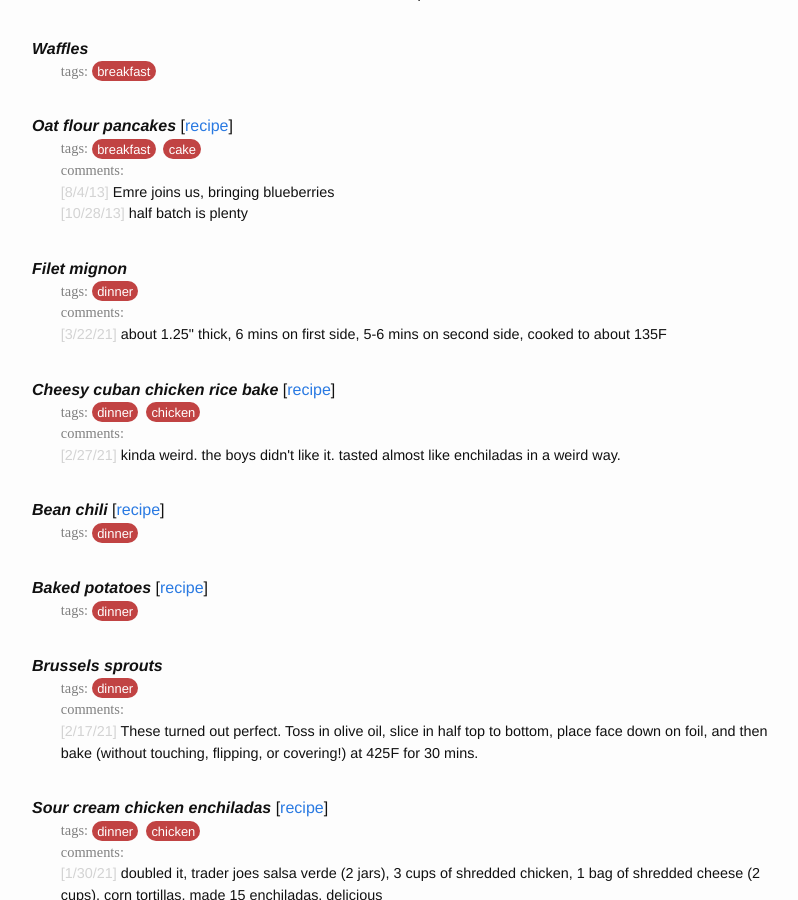
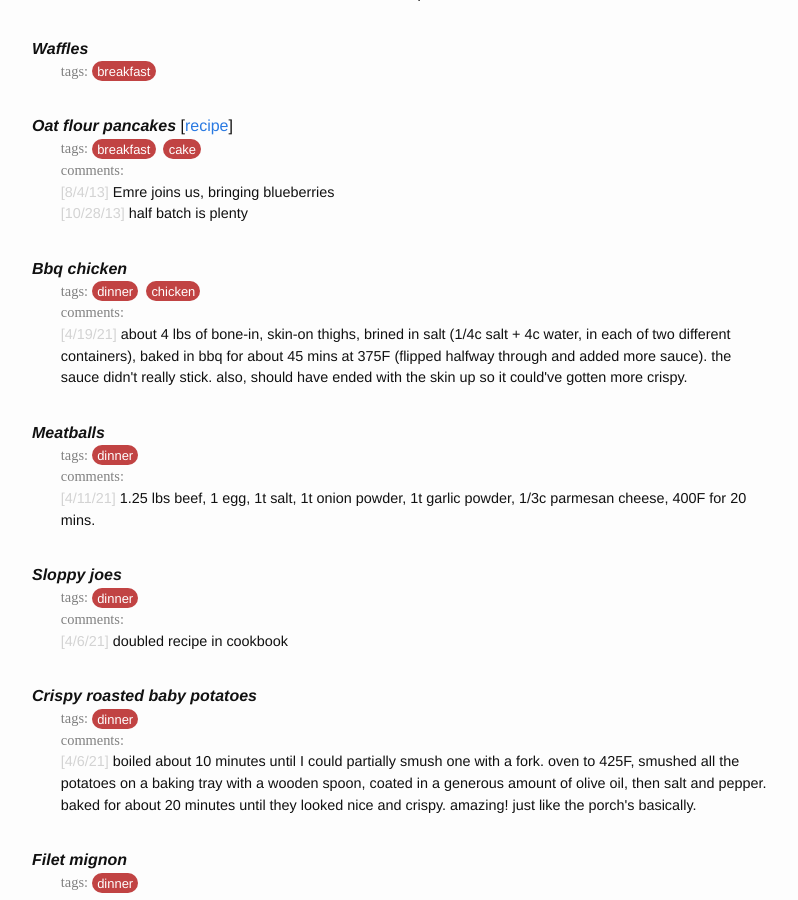
Before and after one commit to mobeets/recipes, a Jekyll site: the page built from index.html, in a window 1280 px wide and 900 px high, scrolled down 4056 px. Shown: the whole window, without its empty margins (238-1036 px from the left). Built offline with Jekyll 4.4.1, drawn with Linux system fonts in a browser that asks for light colours; nearby versions of some CDN libraries; library files that are not in the unit come from our copies; some of the changed text lies outside the part shown.

Commit message:
data update

```diff
--- a/_data/recipes.yml
+++ b/_data/recipes.yml
@@ -283,12 +283,57 @@
   - date: "10/28/13"
     comment: "half batch is plenty"
 - count: 1
+  index: 188
+  nickname: ""
+  name: "bbq chicken"
+  tags:
+  - "dinner"
+  - "chicken"
+  last_suggested_date: '2016-01-01'
+  recipe_urls: []
+  comments:
+  - date: "4/19/21"
+    comment: "about 4 lbs of bone-in, skin-on thighs, brined in salt (1/4c salt + 4c water, in each of two different containers), baked in bbq for about 45 mins at 375F (flipped halfway through and added more sauce). the sauce didn't really stick. also, should have ended with the skin up so it could've gotten more crispy."
+- count: 1
+  index: 187
+  nickname: ""
+  name: "meatballs"
+  tags:
+  - "dinner"
+  last_suggested_date: '2016-01-01'
+  recipe_urls: []
+  comments:
+  - date: "4/11/21"
+    comment: "1.25 lbs beef, 1 egg, 1t salt, 1t onion powder, 1t garlic powder, 1/3c parmesan cheese, 400F for 20 mins."
+- count: 1
+  index: 186
+  nickname: ""
+  name: "sloppy joes"
+  tags:
+  - "dinner"
+  last_suggested_date: '2016-01-01'
+  recipe_urls: []
+  comments:
+  - date: "4/6/21"
+    comment: "doubled recipe in cookbook"
+- count: 1
+  index: 185
+  nickname: ""
+  name: "crispy roasted baby potatoes"
+  tags:
+  - "dinner"
+  last_suggested_date: '2016-01-01'
+  recipe_urls: []
+  comments:
+  - date: "4/6/21"
+    comment: "boiled about 10 minutes until I could partially smush one with a fork. oven to 425F, smushed all the potatoes on a baking tray with a wooden spoon, coated in a generous amount of olive oil, then salt and pepper. baked for about 20 minutes until they looked nice and crispy. amazing! just like the porch's basically."
+- count: 1
   index: 184
   nickname: ""
   name: "filet mignon"
   tags:
   - "dinner"
-  last_suggested_date: '2016-01-01'
+  last_suggested_date: '2021-04-03'
   recipe_urls: []
   comments:
   - date: "3/22/21"
@@ -497,7 +542,7 @@
   comments:
   - date: "6/9/20"
     comment: "made 13c of broth. bonus: also made enough chicken (from the wings) for a few servings of chicken salad"
-- count: 5
+- count: 6
   index: 166
   nickname: ""
   name: "burgers on the grill"
@@ -821,7 +866,7 @@
   tags:
   - "dinner"
   - "chicken"
-  last_suggested_date: '2020-01-18'
+  last_suggested_date: '2021-04-24'
   recipe_urls: []
   comments:
   - date: "6/17/18"
@@ -978,7 +1023,7 @@
   tags:
   - "dinner"
   - "chicken"
-  last_suggested_date: '2020-01-11'
+  last_suggested_date: '2021-04-17'
   recipe_urls:
   - "http://www.foodnetwork.com/recipes/jeff-mauro/grilled-chicken-with-alabama-white-bbq-sauce-2810701"
   comments:
@@ -994,7 +1039,7 @@
   - "dinner"
   - "sandwich"
   - "pork"
-  last_suggested_date: '2020-01-04'
+  last_suggested_date: '2021-04-11'
   recipe_urls: []
   comments:
   - date: "4/20/17"
@@ -1030,7 +1075,7 @@
   tags:
   - "dinner"
   - "burger"
-  last_suggested_date: '2020-01-11'
+  last_suggested_date: '2021-04-17'
   recipe_urls:
   - "https://www.blueapron.com/recipes/hoisin-shiitake-burgers-with-miso-mayonnaise-roasted-sweet-potato-wedges"
   comments:
@@ -1066,7 +1111,7 @@
   name: "salmon chowder"
   tags:
   - "dinner"
-  last_suggested_date: '2019-12-28'
+  last_suggested_date: '2021-04-03'
   recipe_urls: []
   comments:
   - date: "3/7/17"
@@ -1233,7 +1278,7 @@
   - "dinner"
   - "slow-cooker"
   - "chicken"
-  last_suggested_date: '2019-12-28'
+  last_suggested_date: '2021-04-03'
   recipe_urls:
   - "http://www.thekitchn.com/recipe-slow-cooker-chicken-tikka-masala-recipes-from-the-kitchn-211284"
   comments:
@@ -1245,7 +1290,7 @@
   name: "tuna with kale and rice"
   tags:
   - "dinner"
-  last_suggested_date: '2020-01-11'
+  last_suggested_date: '2021-04-17'
   recipe_urls: []
   comments:
   - date: "8/22/16"
@@ -1464,7 +1509,7 @@
   name: "steak in wine, cream, and mushroom sauce; baked red potatoes; focaccia bread"
   tags:
   - "dinner"
-  last_suggested_date: '2020-01-18'
+  last_suggested_date: '2021-04-24'
   recipe_urls: []
   comments:
   - date: "2/14/16"
@@ -1535,7 +1580,7 @@
   name: "salmon with kale and red potatoes"
   tags:
   - "dinner"
-  last_suggested_date: '2020-01-11'
+  last_suggested_date: '2021-04-17'
   recipe_urls: []
   comments: []
 - count: 11
@@ -1612,7 +1657,7 @@
   tags:
   - "dinner"
   - "soup"
-  last_suggested_date: '2020-01-11'
+  last_suggested_date: '2021-04-17'
   recipe_urls:
   - "http://www.foodnetwork.com/recipes/food-network-kitchens/butternut-squash-soup-recipe1.html"
   - "http://www.seriouseats.com/recipes/2016/11/classic-butternut-squash-soup-recipe.html"
@@ -1654,20 +1699,22 @@
     comment: "equal parts mac, evaporated milk, and cheddar cheese (12 oz each); cook mac in just enough water to cover it; prepare cheese BEFOREHAND and do NOT use vitamix"
   - date: "4/15/19"
     comment: "add mushrooms and bacon, and have roasted broccoli on the side (475F for 15 minutes) which is delicious. mac recipe doubled = servings:8"
-- count: 12
+- count: 13
   index: 79
   nickname: ""
   name: "meatball soup"
   tags:
   - "dinner"
   - "soup"
-  last_suggested_date: '2020-01-04'
+  last_suggested_date: '2021-04-11'
   recipe_urls: []
   comments:
   - date: "10/14/15"
     comment: "delicious--Mom's recipe"
   - date: "12/18/19"
     comment: "needs more broth--it all disappears if you put 1.25c of noodles in there! add like two more cups probably (just like mom says, go figure)."
+  - date: "4/11/21"
+    comment: "Okay, we gotta do it like this every time now: the new meatball recipe, and then 6c beef broth, 1c macaroni, 1 can pinto beans, 1 33oz can san marzano tomatoes (the critical one!), and 1/2t oregano and thyme. This was the best it's ever been!"
 - count: 17
   index: 78
   nickname: ""
@@ -1691,7 +1738,7 @@
   tags:
   - "dinner"
   - "pork"
-  last_suggested_date: '2020-01-04'
+  last_suggested_date: '2021-04-11'
   recipe_urls:
   - "http://www.marthastewart.com/852118/pork-roast-caramelized-parsnips"
   comments:
@@ -1733,7 +1780,7 @@
   tags:
   - "dinner"
   - "pork"
-  last_suggested_date: '2019-12-28'
+  last_suggested_date: '2021-04-03'
   recipe_urls:
   - "http://www.thekitchn.com/how-to-cook-perfect-pork-chops-in-the-oven-cooking-lessons-from-the-kitchn-194257"
   - "https://rasamalaysia.com/honey-garlic-pork-chops/"
@@ -1879,7 +1926,7 @@
   - "dinner"
   - "soup"
   - "pork"
-  last_suggested_date: '2019-12-28'
+  last_suggested_date: '2021-04-03'
   recipe_urls:
   - "http://ladyandpups.com/2014/01/04/spicy-miso-ramen-express-eng/"
   comments:
@@ -1894,7 +1941,7 @@
   - "sandwich"
   - "slow-cooker"
   - "beef"
-  last_suggested_date: '2020-01-04'
+  last_suggested_date: '2021-04-11'
   recipe_urls:
   - "http://eatathomecooks.com/2012/05/african-pulled-beef-sandwiches-in-the-slow-cooker-with-yogurt-mint-sauce.html"
   comments: []
@@ -2080,7 +2127,7 @@
   - "dinner"
   - "tacos"
   - "chicken"
-  last_suggested_date: '2020-01-18'
+  last_suggested_date: '2021-04-24'
   recipe_urls: []
   comments:
   - date: "6/23/14"
@@ -2235,7 +2282,7 @@
   comments:
   - date: "1/1/14"
     comment: "too lemony"
-- count: 7
+- count: 8
   index: 34
   nickname: "CkR4"
   name: "chicken curry"
@@ -2364,7 +2411,7 @@
   tags:
   - "dinner"
   - "burger"
-  last_suggested_date: '2019-12-28'
+  last_suggested_date: '2021-04-03'
   recipe_urls: []
   comments:
   - date: "10/20/13"
@@ -2541,7 +2588,7 @@
   tags:
   - "dinner"
   - "curry"
-  last_suggested_date: '2020-01-04'
+  last_suggested_date: '2021-04-11'
   recipe_urls: []
   comments: []
 - count: 5
@@ -2580,7 +2627,7 @@
   tags:
   - "dinner"
   - "salad"
-  last_suggested_date: '2020-01-18'
+  last_suggested_date: '2021-04-24'
   recipe_urls: []
   comments: []
 - count: 8
@@ -2591,7 +2638,7 @@
   - "dinner"
   - "salad"
   - "chicken"
-  last_suggested_date: '2020-01-18'
+  last_suggested_date: '2021-04-24'
   recipe_urls: []
   comments:
   - date: "2/19/13"
@@ -2724,7 +2771,7 @@
   comments:
   - date: "11/22/20"
     comment: "I add about 1/2c of chocolate chips, and maybe 1/4c of walnuts. The batter couldn't really support all of it, but they did still turn out very good."
-- count: 3
+- count: 4
   index: 77
   nickname: ""
   name: "tahini brownies"
@@ -2761,7 +2808,7 @@
   comments:
   - date: "5/16/20"
     comment: "for the boys' birthday party tomorrow"
-- count: 2
+- count: 3
   index: 74
   nickname: ""
   name: "banana blondies"
@@ -3739,7 +3786,7 @@
   name: "sausage gravy"
   tags:
   - "bread"
-  last_suggested_date: '2016-01-01'
+  last_suggested_date: '2021-04-03'
   recipe_urls:
   - "https://www.allrecipes.com/recipe/216391/easy-sausage-gravy-and-biscuits/"
   comments: []
@@ -3791,7 +3838,7 @@
   comments:
   - date: "12/6/20"
     comment: "for Mom for xmas"
-- count: 57
+- count: 58
   index: 1
   nickname: ""
   name: "sourdough bread"
@@ -3884,3 +3931,5 @@
     comment: "one of the worst ones we've ever made. in too cold of a spot overnight, pretty sure."
   - date: "2/13/21"
     comment: "proofed overnight from 7pm-7am. when doing the stretch and folds at that point, it didn't tear. but maybe in retrospect given how flat the loaf was, it was over-proofed. 68F in here. preheated about 30 mins instead of an hour. 25 mins at 500F, but needed 21 mins at 450F (to get to 208F). not very risen, and a little light in color. also forgot to score it."
+  - date: "4/19/21"
+    comment: "nailed it, FINALLY! (i forgot that stretch-and-fold happens right after you make the dough, so i skipped that this time.) i let the bulk ferment go from like 6pm-9am, because it just wasn't looking risen enough, and I suspect from reading online that _under_-proving has been our problem. then i shaped it, let it sit for about 1.5 hours, then baked 500F for 30mins, 450F for 15mins or so. i think for knowing when it's proved enough, what we really need is a clear bowl so we can mark/see when it's doubled in size more easily."
```
